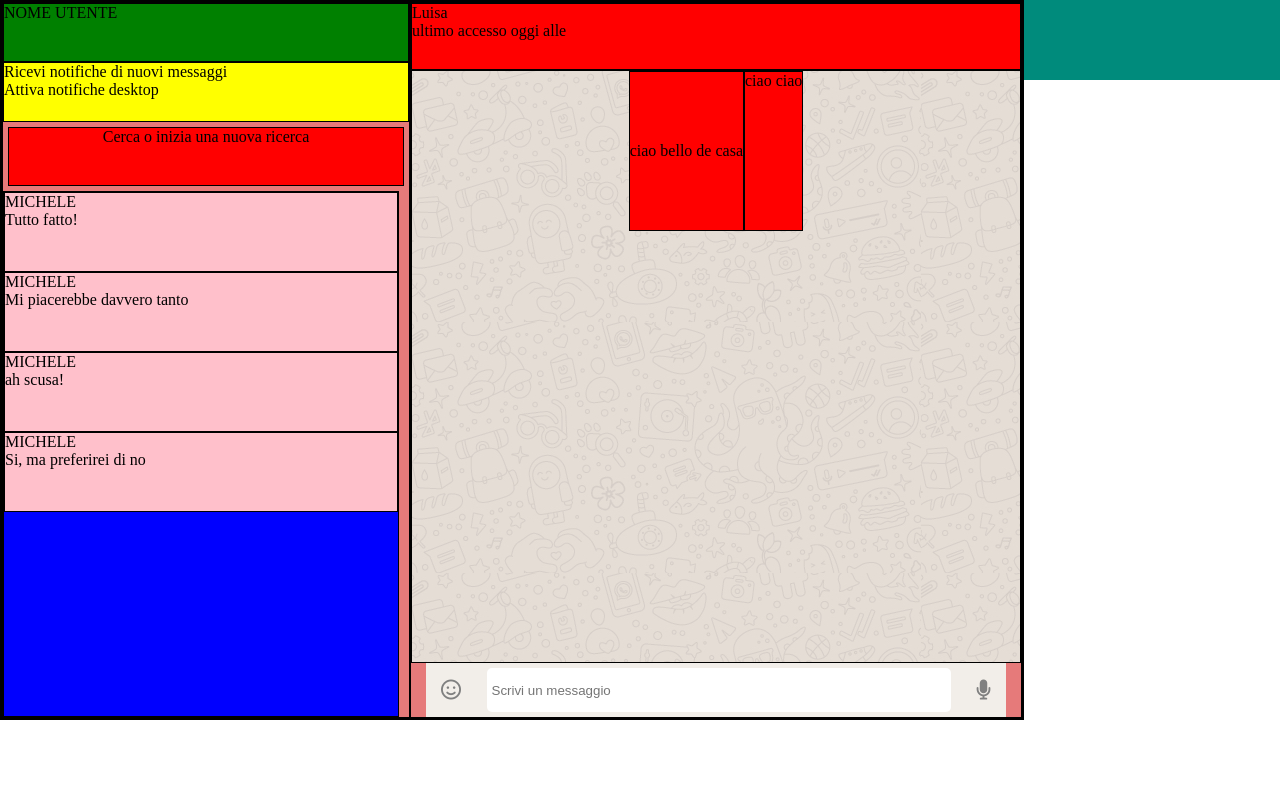
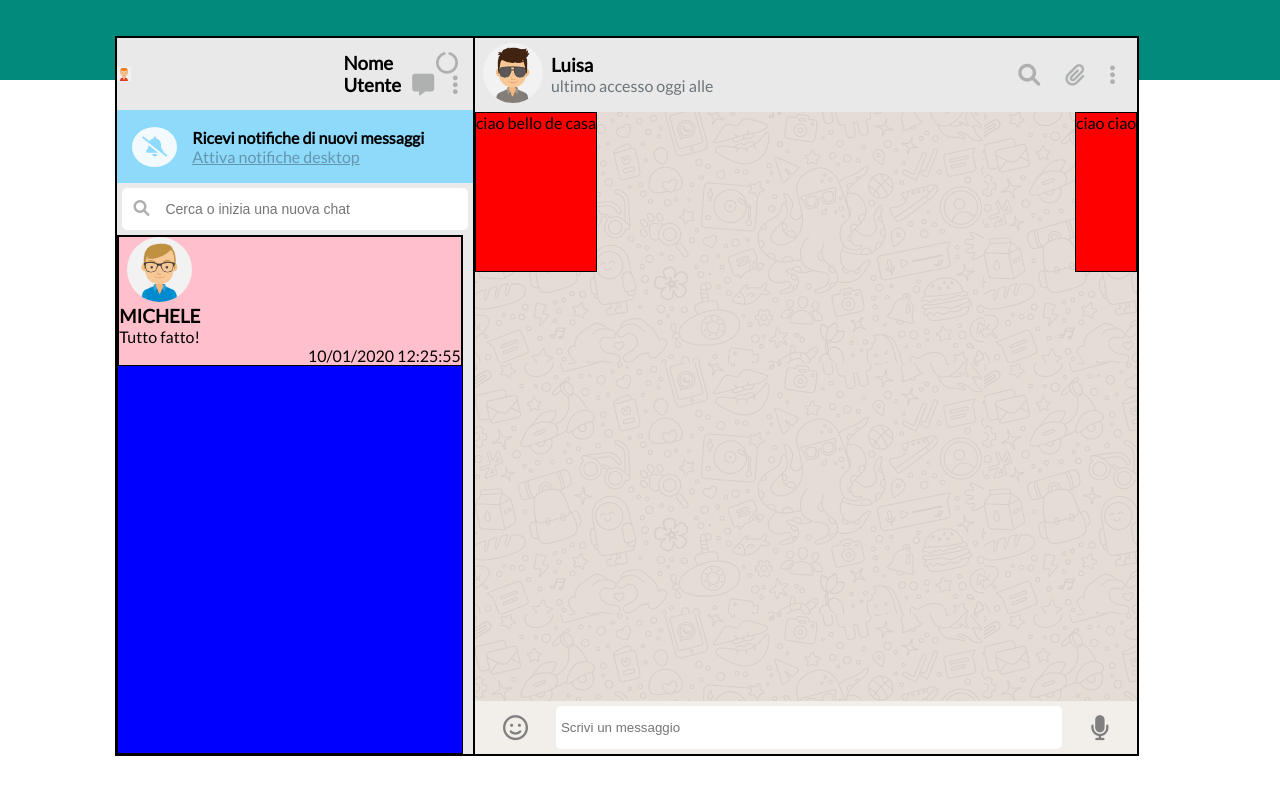
Before and after one commit to Marco-Gagliano/vue-boolzapp, a plain HTML site: page index.html in a window 1280 px wide. Drawn offline with nearby package versions, Linux system fonts and the light colour scheme.

Commit message:
html-css-col-sx/col-dx-80%-finito

```diff
--- a/css/style.css
+++ b/css/style.css
@@ -8,23 +8,23 @@ box-sizing: border-box;
 
 body {
   position: relative;
+  font-family: 'Lato', sans-serif;
 }
 
 .chatbox {
   position: absolute;
-  top: 0;
-  left: 0;
+  top: 45%;
+  left: 9%;
   height: 90vh;
   width: 80%;
   margin: 0 auto;
-  background-color: rgb(230, 122, 122);
-  border: 2px solid black;
+  border: 1px solid black;
   display: flex;
   justify-content: center;
 }
 
 .col-left, .col-right {
-  width: 50%;
+
   border: 1px solid black;
   display: flex;
   flex-direction: column;
@@ -44,7 +44,8 @@ header {
 /* COL-LEFT */
 
 .col-left {
-  width: 40%;
+  width: 35%;
+  background-color: #EAEAEA;
 }
 
 .col-left .contatti{
@@ -59,24 +60,172 @@ header {
 /* /COL-LEFT */
 
 
+/* COL-LEFT - NOME UTENTE */
+
+.nome-utente {
+  display: flex;
+  align-items: center;
+  background-color: #E9E9E9;
+  height: 100px;
+}
+
+.nome-utente-logo img {
+  width: 6%;
+  flex-shrink: 1;
+}
+
+.nome-utente-icone {
+  color: #AFB0B0;
+  flex-grow: 1;
+  text-align: end;
+  /* background-color: blue ; */
+}
+
+.nome-utente-icone i {
+  margin-right: 15px;
+  font-size: 22px;
+}
+
+/* COL-LEFT - NOME UTENTE */
+
+
+/* COL-LEFT - NOTIFICHE */
+
+.notifiche {
+  background-color: #8EDAFB;
+  height: 100px;
+  display: flex;
+  /* justify-content: space-around; */
+  align-items: center;
+
+}
+
+.notifiche i {
+  color: #8EDAFB;
+  background-color: #F2FAFE;
+  padding: 10px;
+  margin: 15px;
+  font-size: 20px;
+  border-radius: 100%
+}
+
+.notifiche-desktop {
+  text-decoration: underline;
+  color: #6496AD;
+}
+
+/* /COL-LEFT - NOTIFICHE*/
+
+
+/* COL-LEFT - RICERCA*/
+
+.ricerca {
+  background-color: #ffffff;
+  border-radius: 5px;
+  /* border: 1px solid black; */
+}
+
+.ricerca i {
+  color: #AFB0B0;
+  margin: 0 10px;
+}
+
+.ricerca input {
+  border: 0px;
+  padding: 8px 0;
+  margin: 5px 0;
+  width: 88%;
+  border-radius: 5px;
+  font-size: 14px;
+  padding-left: 3px;
+}
+/* /COL-LEFT - RICERCA*/
+
+
+/* COL-LEFT - CONTATTI*/
+
+.contatti {
+  height: 80px;
+  border: 1px solid white;
+  display: flex;
+  flex-direction: column;
+  /* justify-content: space-between; */
+}
+
+.contatto-logo img {
+  width: 65px;
+  margin: 0 8px;
+  border-radius: 50px;
+}
+.contatto-accesso {
+  text-align: end;
+  align-items: flex-end;
+}
+
+
+/* /COL-LEFT - CONTATTI*/
+
+
 /* COL-RIGHT */
 
 .col-right {
-  width: 60%;
+  width: 65%;
 }
 
 
-/* COL-RIGHT CHATZONE*/
-.col-right .chatzone {
+/* COL-RIGHT - UTENTE CHAT*/
+
+.utente-chat {
+  display: flex;
+  align-items: center;
+  height: 90px;
+  background-color: #E9E9E9;
+}
+
+.utente-immagine {
+  margin: 0 8px;
+}
+
+.utente-immagine img{
+  width: 60px;
+  border-radius: 50px;
+}
+
+.utente-accesso {
+  display: flex;
+  flex-direction: column;
+}
+
+.utente-accesso p {
+  color: #6D7478;
+}
+
+.utente-allegati {
+  flex-grow: 1;
+  text-align: end;
+}
+
+.utente-allegati i {
+  color:#AFB0B0;
+  margin-right: 22px;
+  font-size: 22px;
+}
+
+/* COL-RIGHT - UTENTE CHAT*/
+
+
+/* COL-RIGHT - CHATZONE*/
+.chatzone {
   background-image: url(/img/mine.jpg);
   display: flex;
-  justify-content: center;
-
+  justify-content: space-between;
+  flex-direction: row;
 }
 
 .chatzone .messaggio-utente {
   display: flex;
-  justify-content: center;flex-direction: column;
+  justify-content: center;
+  flex-direction: row;
   height: 20vh;
 }
 
@@ -86,13 +235,15 @@ header {
   height: 20vh;
 }
 
+/* /COL-RIGHT - CHATZONE*/
 
-/* COL-RIGHT CHATBAR*/
 
-.col-right .chatbar {
+/* COL-RIGHT - CHATBAR*/
+
+.chatbar {
   display: flex;
   justify-content: space-between;
-  margin: 0 15px;background-color: #F2EEE9;
+  background-color: #F2EEE9;
   height: 65px;
 }
 
@@ -101,72 +252,49 @@ header {
   display: flex;
   justify-content: center;
   flex-direction: column;
-  margin: 0 15px;
-  font-size: 20px;
-
+  margin: 0 28px;
+  font-size: 25px;
 }
 
 .chatbar input {
-  width: 80%;
+  width: 82%;
   margin: 5px 0;
   border: 0px;
   border-radius: 5px;
   padding-left: 5px;
 }
 
+/* /COL-RIGHT - CHATBAR*/
 
 /* /COL-RIGHT */
 
 
 
 
-
-
-
-
-
-
-/* C */
-
-
+/* DEBUG */
 
 .h50 {
    height: 50px;
-
 }
 
 .h80 {
  height: 80px;
-
 }
 
 .h100 {
  height: 100px;
-
 }
 
 .h120 {
  height: 120px;
-
 }
 
 .h150 {
  height: 150px;
-
 }
 
 .debug-red {
   background-color: red;
-  border: 1px solid black;
-}
-
-.debug-green {
-  background-color: green;
-  border: 1px solid black;
-}
-
-.debug-yellow {
-  background-color: yellow;
   border: 1px solid black;
 }
 
@@ -183,3 +311,5 @@ header {
 .full {
   height: 100%;
 }
+
+/* /DEBUG */
--- a/index.html
+++ b/index.html
@@ -6,6 +6,10 @@
   <meta name="viewport" content="width=device-width, initial-scale=1.0">
 
   <link rel="stylesheet" href="https://cdnjs.cloudflare.com/ajax/libs/font-awesome/6.0.0/css/all.min.css" integrity="sha512-9usAa10IRO0HhonpyAIVpjrylPvoDwiPUiKdWk5t3PyolY1cOd4DSE0Ga+ri4AuTroPR5aQvXU9xC6qOPnzFeg==" crossorigin="anonymous" referrerpolicy="no-referrer">
+
+  <link rel="preconnect" href="https://fonts.googleapis.com">
+  <link rel="preconnect" href="https://fonts.gstatic.com" crossorigin>
+  <link href="https://fonts.googleapis.com/css2?family=Lato&display=swap" rel="stylesheet">
 
   <script src="https://cdn.jsdelivr.net/npm/vue@2/dist/vue.js"></script>
   <link rel="stylesheet" href="css/style.css">
@@ -21,54 +25,102 @@
     <main class="chatbox">
 
       <section class="col-left">
-        <div class="h80 debug-green">NOME UTENTE</div>
 
-        <div class="h80 debug-yellow">
-          <p>Ricevi notifiche di nuovi messaggi</p>
-          <p>Attiva notifiche desktop</p>
+
+        <div class="nome-utente">
+
+          <div class="nome-utente-logo">
+            <img src="img/avatar_1.jpg" alt="">
+          </div>
+
+          <div class="nome-utente-pers">
+            <h3>Nome Utente</h3>
+          </div>
+
+          <div class="nome-utente-icone">
+            <i class="fa-solid fa-circle-notch"></i>
+            <i class="fa-solid fa-message"></i>
+            <i class="fa-solid fa-ellipsis-vertical"></i>
+          </div>
+
         </div>
 
-        <div class="ricerca h80 debug-red">
-          <p>Cerca o inizia una nuova ricerca</p>
+
+        <div class="notifiche">
+
+          <div>
+            <i class="fa-solid fa-bell-slash"></i>
+          </div>
+
+          <div>
+            <h4>Ricevi notifiche di nuovi messaggi</h4>
+            <p class="notifiche-desktop">Attiva notifiche desktop</p>
+          </div>
+
+        </div>
+
+        <div class="ricerca">
+            <i class="fa-solid fa-magnifying-glass"></i>
+            <input v-model="" type="text" placeholder="Cerca o inizia una nuova chat">
         </div>
 
         <div class="contatti debug-blue full">
-          <div class="h80 debug-pink">
-            <p>MICHELE</p>
-            <p>Tutto fatto!</p>
+
+          <div class="contatto debug-pink">
+
+            <div class="contatto-logo">
+              <img src="img/avatar_3.jpg" alt="">
+            </div>
+
+            <div class="contatto-info">
+              <h3>MICHELE</h3>
+              <p>Tutto fatto!</p>
+            </div>
+
+            <div class="contatto-accesso">
+              <span>10/01/2020 12:25:55</span>
+
+
+            </div>
+
           </div>
-          <div class="h80 debug-pink">
-            <p>MICHELE</p>
-            <p>Mi piacerebbe davvero tanto</p>
-          </div>
-          <div class="h80 debug-pink">
-            <p>MICHELE</p>
-            <p>ah scusa!</p>
-          </div>
-          <div class="h80 debug-pink">
-            <p>MICHELE</p>
-            <p>Si, ma preferirei di no</p>
-          </div>
+
+
         </div>
 
       </section>
 
       <section class="col-right">
 
-        <div class="h80 debug-red">
-          <p>Luisa</p>
-          <p>ultimo accesso oggi alle  </p>
+        <div class="utente-chat">
+
+          <div class="utente-immagine">
+            <img src="img/avatar_2.jpg" alt="">
+          </div>
+
+          <div class="utente-accesso">
+            <h3>Luisa</h3>
+            <p>ultimo accesso oggi alle</p>
+          </div>
+
+          <div class="utente-allegati">
+            <i class="fa-solid fa-magnifying-glass"></i>
+            <i class="fa-solid fa-paperclip"></i>
+            <i class="fa-solid fa-ellipsis-vertical"></i>
+          </div>
+
         </div>
 
         <div class="chatzone debug-green full">
 
-          <div class="debug-red messaggio-utente">ciao bello de casa
+          <div>
+            <div class="debug-red messaggio-utente">ciao bello de casa</div>
+          </div>
 
+          <div>
+            <div class="debug-red messaggio-pers">ciao ciao</div>
           </div>
-          <div class="debug-red messaggio-pers">
-            ciao ciao
 
-          </div>
         </div>
 
 
```
